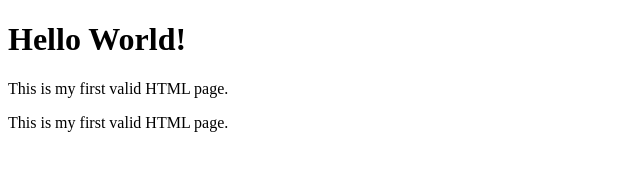
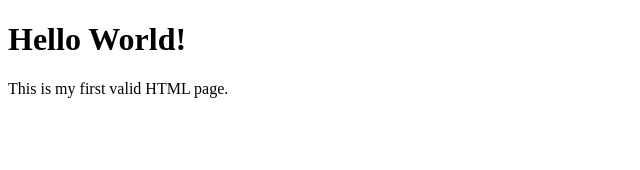
Before and after one commit to thatchrisdev/My_First_Portfolio, a plain HTML site: page base_index.html in a window 1280 px wide. Shown: the whole page, without its empty margins (0-640 px from the left). Drawn offline with Linux system fonts and the light colour scheme.

Commit message:
Add valid base_index.html structure

```diff
--- a/base_index.html
+++ b/base_index.html
@@ -7,6 +7,5 @@
 <body>
     <h1>Hello World!</h1>
     <p>This is my first valid HTML page.</p>
-    <p>This is my first valid HTML page.</p>
 </body>
 </html>
```
